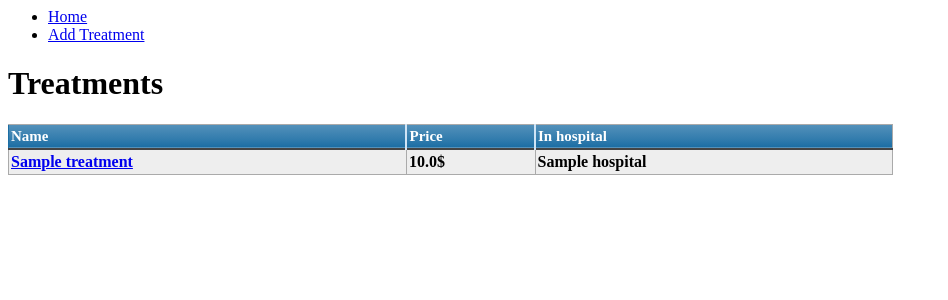
After one commit to olgazju/patient_hospital_assigments, a Django app: page /treatment/ in a window 1280 px wide. The commit adds this page. Shown: the top 300 px of the page, without its empty margins (0-948 px from the left). Run offline with Django 3.2, Linux system fonts and the light colour scheme; tables that the repository leaves empty hold one stand-in row (values such as "Sample post"); lists and menus that the app fills with data are empty.

Commit message:
Added 4 forms

```diff
--- a/costexplorer/models.py
+++ b/costexplorer/models.py
@@ -18,7 +18,8 @@ class Hospital(models.Model):
 class Treatment(models.Model):
 	hospital = models.ForeignKey(Hospital, on_delete=models.CASCADE)
 	name = models.CharField(max_length=200)
-	price = models.FloatField()
+	price = models.FloatField(validators=[
+            MinValueValidator(0)])
 
 
 class PatientTreatment(models.Model):
--- /dev/null
+++ b/costexplorer/static/costexplorer/table.css
@@ -0,0 +1,47 @@
+table.blueTable {
+  border: 1px solid #1C6EA4;
+  background-color: #EEEEEE;
+  width: 70%;
+  text-align: left;
+  border-collapse: collapse;
+}
+table.blueTable td, table.blueTable th {
+  border: 1px solid #AAAAAA;
+  padding: 3px 2px;
+}
+table.blueTable tbody td {
+  font-size: 13px;
+}
+table.blueTable tr:nth-child(even) {
+  background: #D0E4F5;
+}
+table.blueTable thead {
+  background: #1C6EA4;
+  background: -moz-linear-gradient(top, #5592bb 0%, #327cad 66%, #1C6EA4 100%);
+  background: -webkit-linear-gradient(top, #5592bb 0%, #327cad 66%, #1C6EA4 100%);
+  background: linear-gradient(to bottom, #5592bb 0%, #327cad 66%, #1C6EA4 100%);
+  border-bottom: 2px solid #444444;
+}
+table.blueTable thead th {
+  font-size: 15px;
+  font-weight: bold;
+  color: #FFFFFF;
+  border-left: 2px solid #D0E4F5;
+}
+table.blueTable thead th:first-child {
+  border-left: none;
+}
+
+table.blueTable tfoot td {
+  font-size: 14px;
+}
+table.blueTable tfoot .links {
+  text-align: right;
+}
+table.blueTable tfoot .links a{
+  display: inline-block;
+  background: #1C6EA4;
+  color: #FFFFFF;
+  padding: 2px 8px;
+  border-radius: 5px;
+}
--- a/costexplorer/templates/costexplorer/index.html
+++ b/costexplorer/templates/costexplorer/index.html
@@ -21,9 +21,9 @@
           <ul class="sidebar-nav">
             <li><a href="{% url 'patient' %}">Patients</a></li>
             <li><a href="{% url 'hospital' %}">Hospitals</a></li>
-            <!--<li><a href="">Add treatment with price</a></li>
-            <li><a href="">Add treatment for patient</a></li>
-            <li><a href="">Summaries</a></li> -->
+            <li><a href="{% url 'treatment' %}">Treatments</a></li>
+            <li><a href="{% url 'patienttreatment' %}">Prescribe treatment</a></li>
+            <!--<li><a href="">Summaries</a></li> -->
           </ul>
        {% endblock %}
         </div>
--- /dev/null
+++ b/costexplorer/templates/costexplorer/patienttreatment_details.html
@@ -0,0 +1,5 @@
+<a href="{% url 'index' %}">Home</a>
+{% block content %}
+    <h2>Patient: {{ patienttreatment.patient.name }} {{patienttreatment.patient.last_name}}</h2>
+    <h2>Treatment: {{ patienttreatment.treatment.name }}</h2>
+{% endblock %}
--- /dev/null
+++ b/costexplorer/templates/costexplorer/treatment_details.html
@@ -0,0 +1,6 @@
+<a href="{% url 'index' %}">Home</a>
+{% block content %}
+    <h2>Name: {{treatment.name}}</h2>
+    <h2>Price: {{treatment.price}}$</h2>
+    <h2>In hospital: {{treatment.hospital.name}}</h2>
+{% endblock %}
--- /dev/null
+++ b/costexplorer/templates/costexplorer/treatment_list.html
@@ -0,0 +1,37 @@
+{% load static %}
+
+<link rel="stylesheet" type="text/css" href="{% static 'costexplorer/table.css' %}" />
+
+<ul class="sidebar-nav">
+<li><a href="{% url 'index' %}">Home</a></li>
+<li><a href="{% url 'treatment_new' %}">Add Treatment</a></li>
+</ul>
+
+<!-- List of patients -->
+{% block content %}
+  <h1>Treatments</h1>
+  {% if treatment_list %}
+
+  <table class="blueTable">
+  <thead>
+  <tr>
+        <th>Name</th>
+        <th>Price</th>
+        <th>In hospital</th>
+  </tr>
+  </thead>
+  <tbody>
+  {% for treatment in treatment_list %}
+          <tr>
+            <th> <a href="/treatment/{{ treatment.id }}">{{treatment.name}}</a></th>
+            <th> {{ treatment.price }}$</th>
+            <th> {{ treatment.hospital.name }}</th>
+          </tr>
+      {% endfor %}
+  </tbody>
+  </table>
+
+  {% else %}
+    <p>There are no treatments in database.</p>
+  {% endif %}
+{% endblock %}
--- a/costexplorer/urls.py
+++ b/costexplorer/urls.py
@@ -11,7 +11,13 @@ urlpatterns = [
     path('hospital/', views.HospitalListView.as_view(), name='hospital'),
     path('hospital/new/', views.hospital_new, name='hospital_new'),
     path('hospital/<int:pk>/', views.hospital_details, name='hospital_details'),
-    #path('treatment/', views.treatment, name='treatment'),
-    #path('tfp/', views.tfp, name='tfp'),
-    #path('summary/', views.summary, name='summary'),
+
+    path('treatment/', views.TreatmentListView.as_view(), name='treatment'),
+    path('treatment/new/', views.treatment_new, name='treatment_new'),
+    path('treatment/<int:pk>/', views.treatment_details, name='treatment_details'),
+
+    path('patienttreatment/', views.PatientTreatmentListView.as_view(), name='patienttreatment'),
+    path('patienttreatment/new/', views.patienttreatment_new, name='patienttreatment_new'),
+    path('patienttreatment/<int:pk>/', views.patienttreatment_details, name='patienttreatment_details'),
+
 ]
--- a/costexplorer/views.py
+++ b/costexplorer/views.py
@@ -4,8 +4,8 @@ from django.http import HttpResponse
 from django.views import generic
 from django.shortcuts import get_object_or_404
 from django.shortcuts import redirect
-from .models import Patient, Hospital
-from .forms import PatientForm, HospitalForm
+from .models import Patient, Hospital, Treatment, PatientTreatment
+from .forms import PatientForm, HospitalForm, TreatmentForm, PatientTreatmentForm
 
 def index(request):
     return render(request, 'costexplorer/index.html')
@@ -47,3 +47,41 @@ def hospital_new(request):
     else:
         form = HospitalForm()
     return render(request, 'costexplorer/hospital_edit.html', {'form': form})
+
+
+class TreatmentListView(generic.ListView):
+    model = Treatment
+
+def treatment_details(request, pk):
+    treatment = get_object_or_404(Treatment, pk=pk)
+    return render(request, 'costexplorer/treatment_details.html', context={'treatment': treatment})
+
+def treatment_new(request):
+    if request.method == "POST":
+        form = TreatmentForm(request.POST)
+        if form.is_valid():
+            treatment = form.save(commit=False)
+            treatment.save()
+            return redirect('treatment_details', pk=treatment.id)
+    else:
+        form = TreatmentForm()
+    return render(request, 'costexplorer/treatment_edit.html', {'form': form})
+
+
+class PatientTreatmentListView(generic.ListView):
+    model = PatientTreatment
+
+def patienttreatment_details(request, pk):
+    patienttreatment = get_object_or_404(PatientTreatment, pk=pk)
+    return render(request, 'costexplorer/patienttreatment_details.html', context={'patienttreatment': patienttreatment})
+
+def patienttreatment_new(request):
+    if request.method == "POST":
+        form = PatientTreatmentForm(request.POST)
+        if form.is_valid():
+            patienttreatment = form.save(commit=False)
+            patienttreatment.save()
+            return redirect('patienttreatment_details', pk=patienttreatment.id)
+    else:
+        form = PatientTreatmentForm()
+    return render(request, 'costexplorer/patienttreatment_edit.html', {'form': form})
```
Also changed, not shown: costexplorer/forms.py (+28 -1 lines), costexplorer/templates/costexplorer/hospital_list.html (+19 -7 lines), costexplorer/templates/costexplorer/patient_list.html (+20 -6 lines), costexplorer/templates/costexplorer/patienttreatment_edit.html (added, +8 -0 lines), costexplorer/templates/costexplorer/patienttreatment_list.html (added, +34 -0 lines), costexplorer/templates/costexplorer/treatment_edit.html (added, +8 -0 lines).
